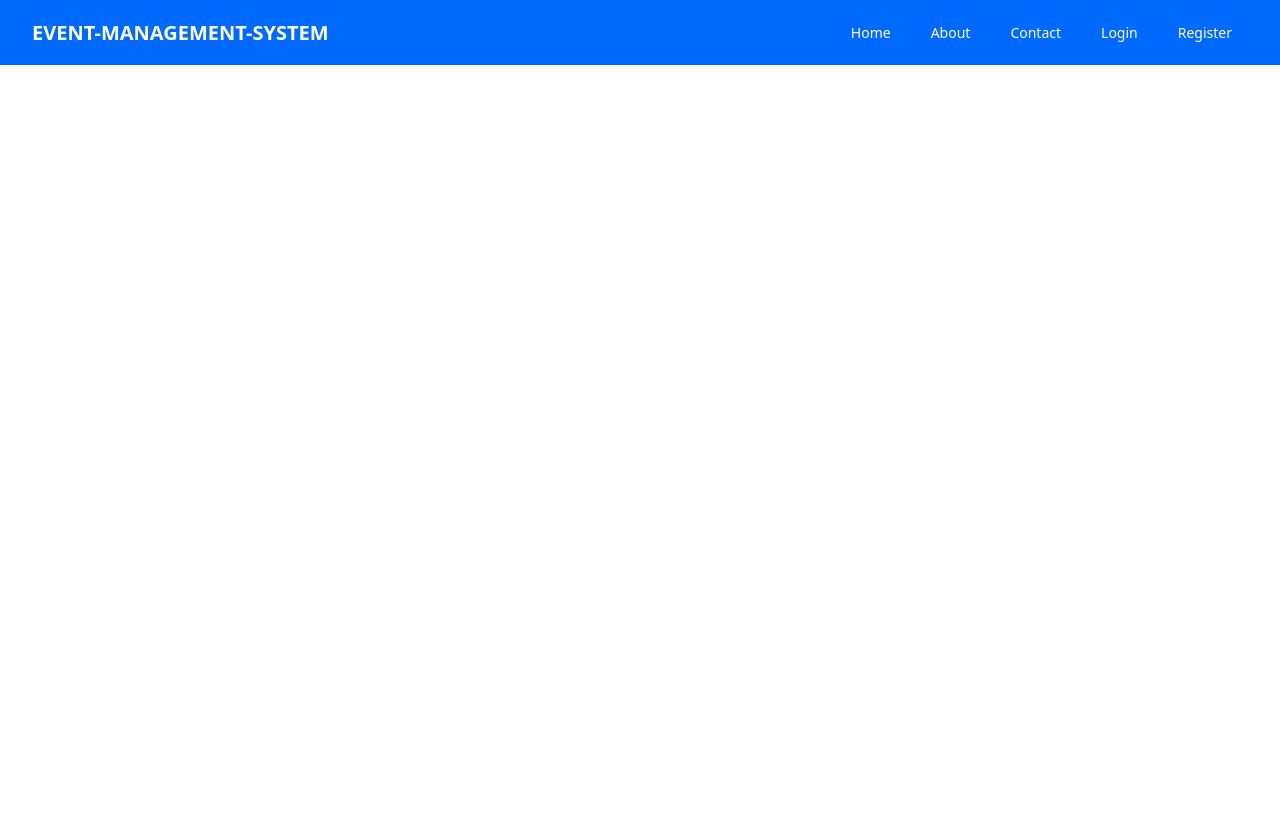
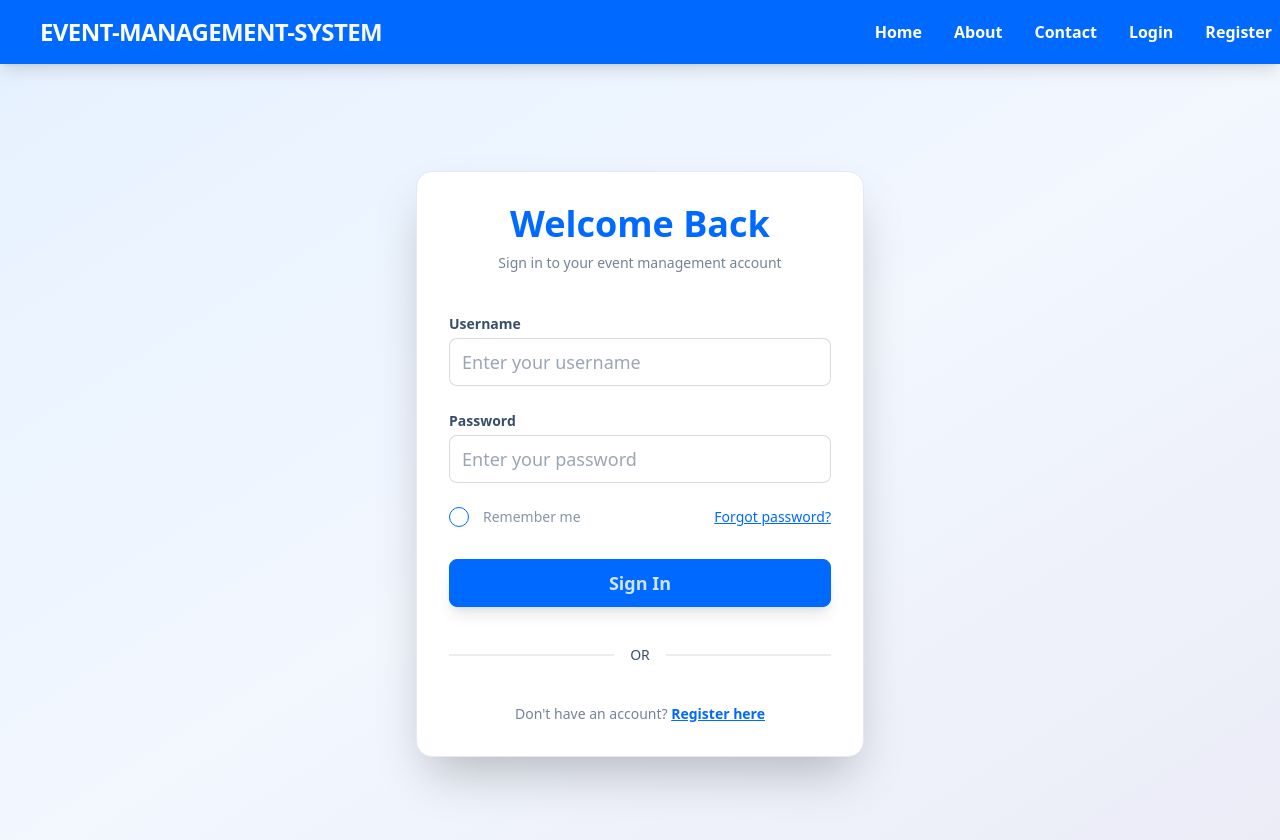
Before and after one commit to balajisudarshan/event-sharing-platform, a React (Vite) app in the folder frontend/: page / in a window 1280 px wide. Shown: the top 840 px of the page. Before the commit the page ends 800 px from the top, so only its background shows below. Built offline with nearby package versions, Linux system fonts and the light colour scheme.

Commit message:
created login page in frontend

```diff
--- a/frontend/src/App.jsx
+++ b/frontend/src/App.jsx
@@ -1,9 +1,11 @@
 import React from 'react'
 import NavBar from './components/NavBar'
+import Login from './components/Login'
 const App = () => {
   return (
     <>
       <NavBar/>
+      <Login/>
     </>
   )
 }
--- /dev/null
+++ b/frontend/src/components/Login.jsx
@@ -0,0 +1,82 @@
+import React from 'react'
+import { useState } from 'react'
+const Login = () => {
+    const [username,setUsername] = useState('')
+    const [password,setPassword] = useState('')
+    const [error,setError] = useState('')
+    const [isLoading,setIsLoading] = useState(true)
+
+  return (
+
+    <div className="min-h-screen bg-gradient-to-br from-primary/10 via-base-200 to-secondary/10 flex items-center justify-center p-4">
+      <div className="card bg-base-100 shadow-2xl border border-base-300 sm:w-md w-100 mb-30 lg:mb-0 ">
+        <div className="card-body p-8">
+          <div className="text-center mb-8">
+            <h1 className="text-4xl font-extrabold bg-primary  bg-clip-text text-transparent">
+              Welcome Back
+            </h1>
+            <p className="text-base-content/70 mt-2">Sign in to your event management account</p>
+          </div>
+
+          <div className="space-y-6">
+            <h1 className={error.length > 0 ?`text-error font-medium` : 'hidden'}>Error : {error}</h1>
+            <div className="form-control">
+              <label className="label pb-1">
+                <span className="label-text font-semibold text-base-content">Username</span>
+              </label>
+              <input
+                type="text"
+                placeholder="Enter your username"
+                className="input input-bordered input-lg w-full transition-all duration-200 focus:input-primary focus:ring-4 focus:ring-primary/20"
+                value={username}
+                onChange={(e)=>setUsername(e.target.value)}
+              />
+            </div>
+
+            <div className="form-control">
+              <label className="label pb-1">
+                <span className="label-text font-semibold text-base-content">Password</span>
+              </label>
+              <input
+                type="password"
+                placeholder="Enter your password"
+                className="input input-bordered input-lg w-full transition-all duration-200 focus:input-primary focus:ring-4 focus:ring-primary/20"
+                value={password}
+                onChange={(e)=>setPassword(e.target.value)}
+              />
+            </div>
+
+            <div className="flex items-center justify-between">
+              <label className="cursor-pointer label py-0">
+                <input type="checkbox" className="checkbox checkbox-primary checkbox-sm" />
+                <span className="label-text ml-2 text-sm">Remember me</span>
+              </label>
+              <a href="#" className="link link-primary text-sm hover:link-hover">
+                Forgot password?
+              </a>
+            </div>
+
+            <div className="form-control mt-8">
+              <button className="btn btn-primary btn-lg w-full text-lg font-semibold shadow-lg hover:shadow-primary/30 transform transition-all duration-200 hover:scale-[1.02] active:scale-100">
+                Sign In
+              </button>
+            </div>
+          </div>
+
+          <div className="divider my-8 text-sm">OR</div>
+
+          <div className="text-center">
+            <p className="text-base-content/70">
+              Don't have an account?{' '}
+              <a href="/register" className="link link-primary font-semibold hover:link-hover">
+                Register here
+              </a>
+            </p>
+          </div>
+        </div>
+      </div>
+    </div>
+  )
+}
+
+export default Login
--- a/frontend/src/components/NavBar.jsx
+++ b/frontend/src/components/NavBar.jsx
@@ -1,21 +1,78 @@
-import React from 'react'
+import React, { useState } from 'react'
 
 const NavBar = () => {
+  const [isSidebarOpen, setIsSidebarOpen] = useState(false)
+
   return (
-    <nav className="navbar bg-primary text-base-100 px-8">
-      <div className="flex-1">
-        <h2 className="text-xl font-bold">EVENT-MANAGEMENT-SYSTEM</h2>
+    <>
+      <nav className="navbar bg-primary  text-base-100 shadow-lg sticky top-0 z-50">
+        <div className="flex-1 px-4 sm:px-6 lg:px-8">
+          <h2 className="text-xl sm:text-2xl font-extrabold tracking-tight bg-clip-text text-transparent bg-gradient-to-r from-base-100 to-base-300">
+            EVENT-MANAGEMENT-SYSTEM
+          </h2>
+        </div>
+        <div className="flex-none">
+          <div className="hidden lg:flex lg:items-center lg:gap-8">
+            {['Home', 'About', 'Contact', 'Login', 'Register'].map((item) => (
+              <a
+                key={item}
+                href={`/${item.toLowerCase() === 'home' ? '' : item.toLowerCase()}`}
+                className="relative text-base font-semibold transition-all duration-300 hover:text-white after:absolute after:bottom-0 after:left-0 after:h-0.5 after:w-0 after:bg-base-100 after:transition-all after:duration-300 hover:after:w-full"
+              >
+                {item}
+              </a>
+            ))}
+          </div>
+
+          <div className="lg:hidden">
+            <button
+              onClick={() => setIsSidebarOpen(true)}
+              className="btn btn-ghost btn-circle hover:bg-primary-focus transition-colors"
+            >
+              <svg xmlns="http://www.w3.org/2000/svg" className="h-6 w-6" fill="none" viewBox="0 0 24 24" stroke="currentColor">
+                <path strokeLinecap="round" strokeLinejoin="round" strokeWidth={2} d="M4 6h16M4 12h16M4 18h16" />
+              </svg>
+            </button>
+          </div>
+        </div>
+      </nav>
+
+      <div className={`fixed inset-0 z-50 lg:hidden ${isSidebarOpen ? 'block' : 'hidden'}`}>
+        <div className="fixed inset-0 bg-black/50" onClick={() => setIsSidebarOpen(false)} />
+        <div className="fixed inset-y-0 left-0 w-80 bg-primary  shadow-2xl transform transition-transform duration-300 ease-out" style={{ transform: isSidebarOpen ? 'translateX(0)' : 'translateX(-100%)' }}>
+          <div className="flex items-center justify-between p-6 border-b border-primary-focus">
+            <h3 className="text-xl font-bold text-base-100">Menu</h3>
+            <button
+              onClick={() => setIsSidebarOpen(false)}
+              className="btn btn-ghost btn-circle hover:bg-primary-focus"
+            >
+              <svg xmlns="http://www.w3.org/2000/svg" className="h-6 w-6" fill="none" viewBox="0 0 24 24" stroke="currentColor">
+                <path strokeLinecap="round" strokeLinejoin="round" strokeWidth={2} d="M6 18L18 6M6 6l12 12" />
+              </svg>
+            </button>
+          </div>
+          <ul className="menu p-4 space-y-2">
+            {[
+              { name: 'Home', href: '/' },
+              { name: 'About', href: '/about' },
+              { name: 'Contact', href: '/contact' },
+              { name: 'Login', href: '/login' },
+              { name: 'Register', href: '/register' }
+            ].map((item) => (
+              <li key={item.name}>
+                <a
+                  href={item.href}
+                  onClick={() => setIsSidebarOpen(false)}
+                  className="text-base font-medium text-base-100 hover:bg-primary-focus rounded-xl transition-all duration-200 active:scale-95"
+                >
+                  {item.name}
+                </a>
+              </li>
+            ))}
+          </ul>
+        </div>
       </div>
-      <div className="flex-none">
-        <ul className="menu menu-horizontal px-1 gap-4">
-          <li><a href="/">Home</a></li>
-          <li><a href="/about">About</a></li>
-          <li><a href="/contact">Contact</a></li>
-          <li><a href="/login">Login</a></li>
-          <li><a href="/register">Register</a></li>
-        </ul>
-      </div>
-    </nav>
+    </>
   )
 }
 
```
